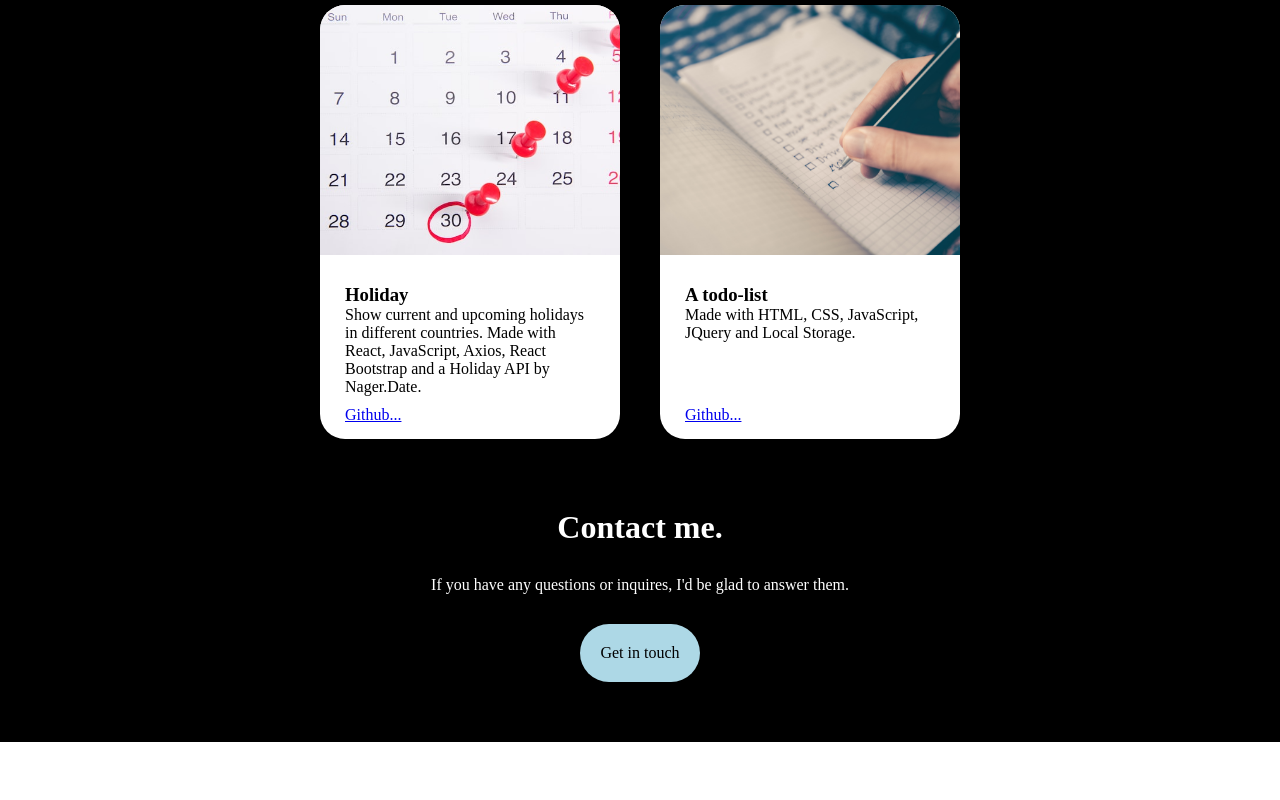
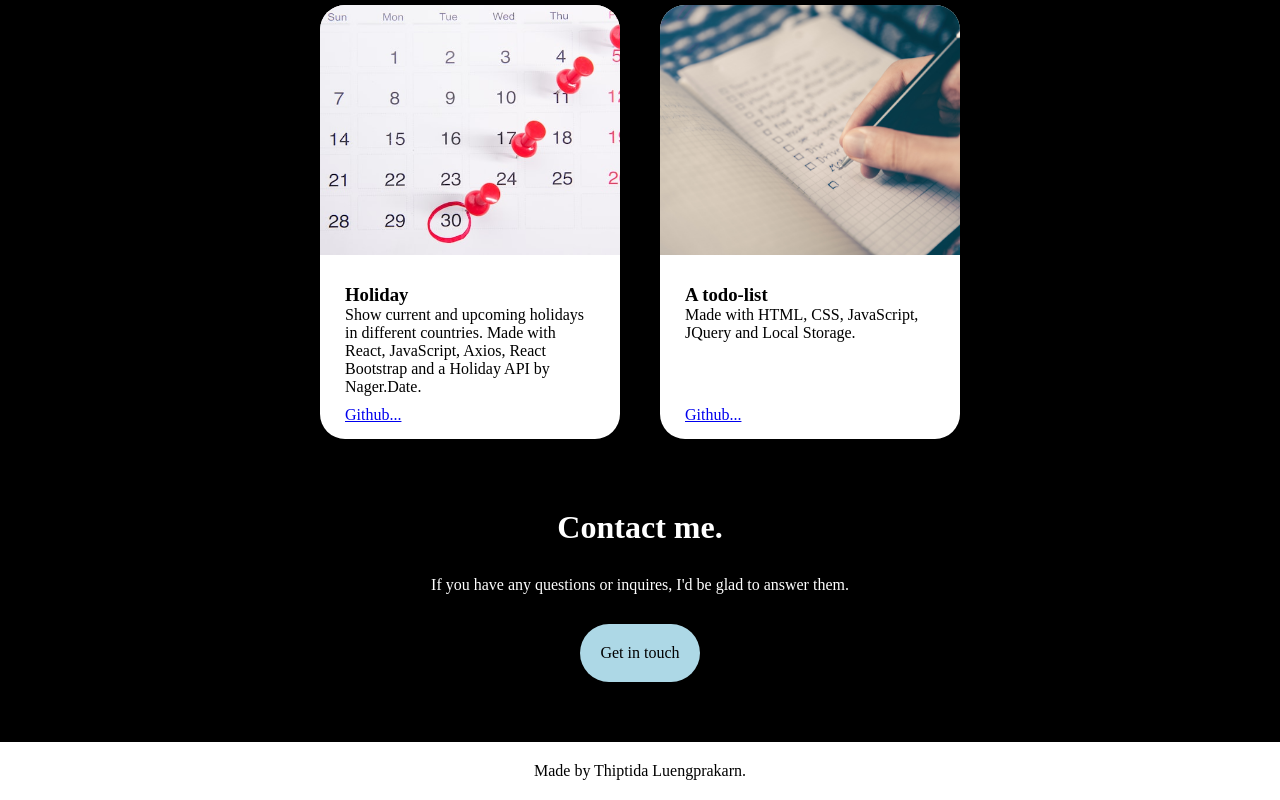
Before and after one commit to MiuMiuMiuMiuMiu/portfolio-website, a React (Create React App) app in the folder app/: page / in a window 1280 px wide. Shown: the part 1045-1845 px from the top of the page. Before the commit the page ends 1787 px from the top, so only its background shows below. Built offline with nearby package versions, Linux system fonts and the light colour scheme.

Commit message:
Add footer section

```diff
--- a/app/src/App.css
+++ b/app/src/App.css
@@ -189,6 +189,17 @@ main {
   color: white;
 }
 
+/*Footer*/
+
+#footer {
+  text-align: center;
+  padding: 20px;
+}
+
+.logo {
+  height: 30px;
+}
+
 /*Mobile*/
 @media (max-width:720px) {
   /*Header*/
--- a/app/src/App.js
+++ b/app/src/App.js
@@ -4,6 +4,7 @@ import Home  from './components/Home';
 import Skills from './components/Skills';
 import Projects from './components/Projects';
 import Contact from './components/Contact';
+import Footer from './components/Footer';
 
 function App() {
   return (
@@ -17,6 +18,9 @@ function App() {
         <Projects />
         <Contact />
       </main>
+      <footer>
+        <Footer />
+      </footer>
     </div>
   );
 }
--- /dev/null
+++ b/app/src/components/Footer.js
@@ -0,0 +1,9 @@
+function Footer() {
+    return (
+        <div id="footer">
+            <p>Made by Thiptida Luengprakarn.</p>
+        </div>
+    )
+}
+
+export default Footer;
```
